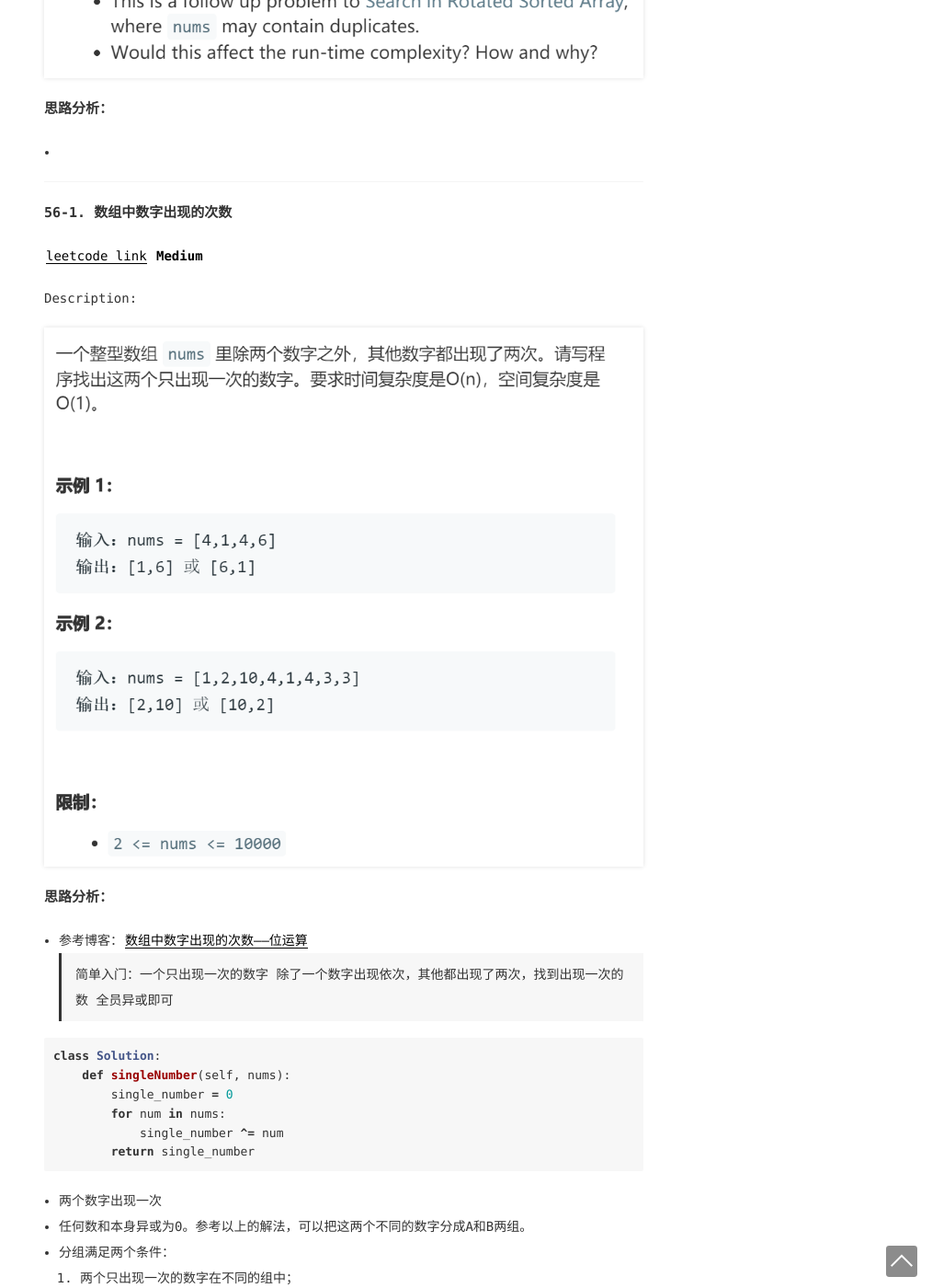
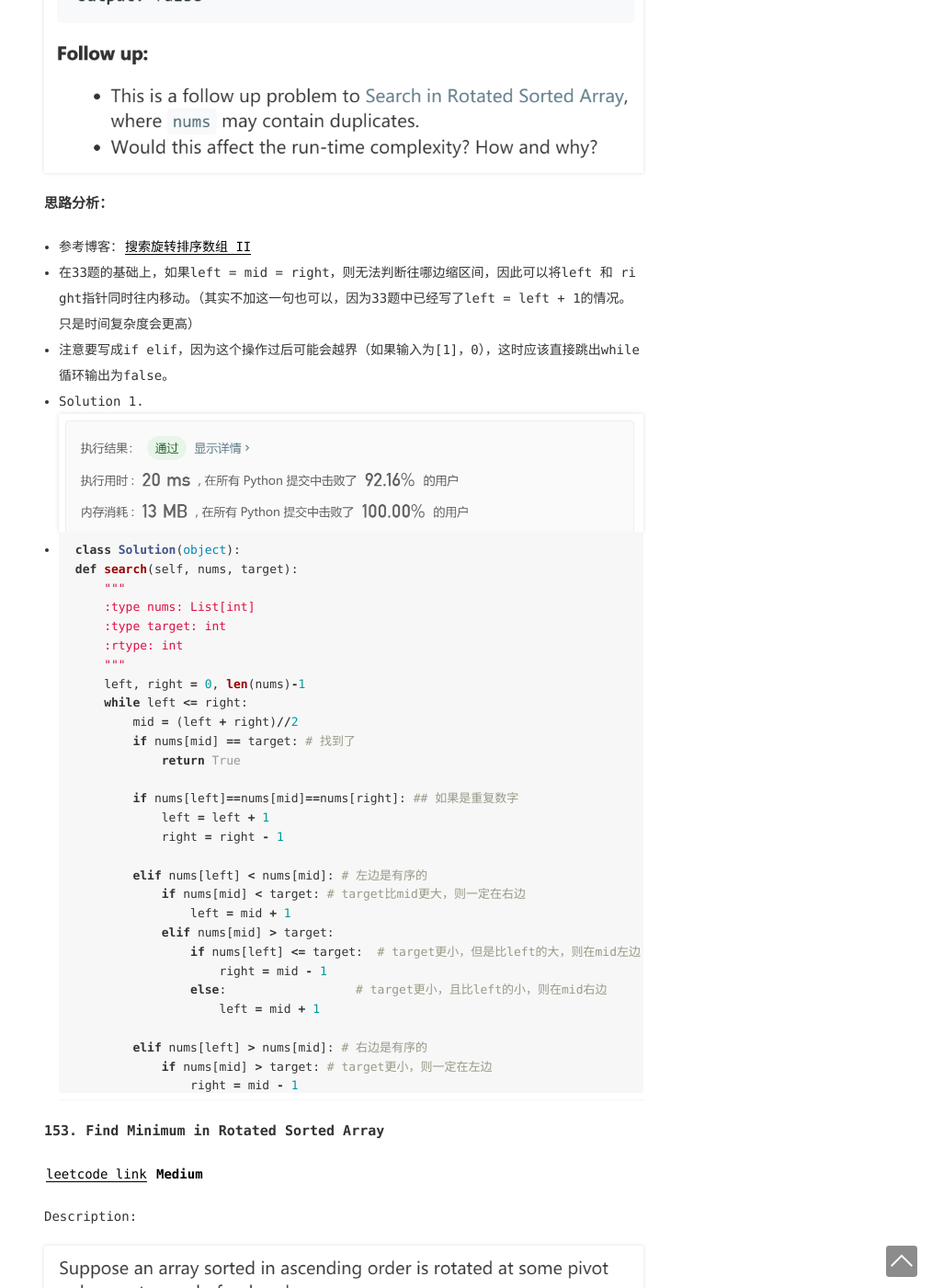
Before and after one commit to Yvonne0413/Yvonne0413.github.io, a Jekyll site: the page built from _posts/2020-04-25-Leetcode(1).md, in a window 1280 px wide and 1400 px high, scrolled down 8371 px. Shown: the whole window at 92% size, without its empty margins (266-1280 px from the left). Built offline with Jekyll 4.4.1, drawn with Linux system fonts in a browser that asks for light colours; formulas are drawn with MathJax 3; comment, search, counter and statistics services are not loaded; some of the changed text lies outside the part shown.

Commit message:
leetcode 81 152

````diff
--- a/_posts/2020-04-25-Leetcode(1).md
+++ b/_posts/2020-04-25-Leetcode(1).md
@@ -18,12 +18,13 @@ categories: [leetcode]
 ---
 
 <h3 id="1">链表</h3>
- 23. [Merge k Sorted Lists](#1.23) **Hard**
+ - [23 Merge k Sorted Lists](#1.23) **Hard**
 
 <h3 id="2">数组</h3>
- 33. [Search in Rotated Sorted Array](#2.33) **Medium**
- 81. [Search in Rotated Sorted Array II](#2.81) **Medium**
- 56. 1 [数组中数字出现的次数](#2.561) **Medium**
+ - [33 Search in Rotated Sorted Array](#2.33) **Medium**
+ - [81 Search in Rotated Sorted Array II](#2.81) **Medium**
+ - [153 Find Minimum in Rotated SOrted Array](#2.153) **Medium**
+ - [56-1 数组中数字出现的次数](#2.561) **Medium**
 ---
 <h4 id="1.23">23. Merge k Sorted Lists</h4>
 [leetcode link](https://leetcode-cn.com/problems/merge-k-sorted-lists/) **Hard**
@@ -244,9 +245,12 @@ Description:
                 left = left + 1
         return -1
     ```
-    同类型题目：[81. Search in Rotated Sorted Array II](#2.81) **Medium**
+    同类型题目：
+    - [81. Search in Rotated Sorted Array II](#2.81) **Medium**
+    - [153 Find Minimum in Rotated SOrted Array](#2.153) **Medium**
+
 ---
-<h4 id="2.81">Search in Rotated Sorted Array II</h4>
+<h4 id="2.81"> 81. Search in Rotated Sorted Array II</h4>
 [leetcode link](https://leetcode-cn.com/problems/search-in-rotated-sorted-array-ii/) **Medium**
 
 Description:
@@ -254,8 +258,108 @@ Description:
 ![leetcode 81](./leetcode/81.png)
 
 #### 思路分析：
- -
+ - 参考博客：[搜索旋转排序数组 II](https://leetcode-cn.com/problems/search-in-rotated-sorted-array-ii/solution/zai-javazhong-ji-bai-liao-100de-yong-hu-by-reedfan/)
+ - 在33题的基础上，如果left = mid = right，则无法判断往哪边缩区间，因此可以将left 和 right指针同时往内移动。（其实不加这一句也可以，因为33题中已经写了left = left + 1的情况。只是时间复杂度会更高）
+ - 注意要写成if elif，因为这个操作过后可能会越界（如果输入为[1]，0），这时应该直接跳出while循环输出为false。
 
+ - Solution 1.
+ - ![leetcode 81s1](./leetcode/81s1.png)
+ ```python
+ class Solution(object):
+    def search(self, nums, target):
+        """
+        :type nums: List[int]
+        :type target: int
+        :rtype: int
+        """
+        left, right = 0, len(nums)-1
+        while left <= right:
+            mid = (left + right)//2
+            if nums[mid] == target: # 找到了
+                return True
+
+            if nums[left]==nums[mid]==nums[right]: ## 如果是重复数字
+                left = left + 1
+                right = right - 1
+
+            elif nums[left] < nums[mid]: # 左边是有序的
+                if nums[mid] < target: # target比mid更大，则一定在右边
+                    left = mid + 1
+                elif nums[mid] > target:
+                    if nums[left] <= target:  # target更小，但是比left的大，则在mid左边
+                        right = mid - 1
+                    else:                  # target更小，且比left的小，则在mid右边
+                        left = mid + 1
+
+            elif nums[left] > nums[mid]: # 右边是有序的
+                if nums[mid] > target: # target更小，则一定在左边
+                    right = mid - 1
+                else:
+                    if nums[left] <= target: # target更大，且比left的大，则在左边头部
+                        right = mid - 1
+                    else:                   # target更大，但是没有left大，mid右半部
+                        left = mid + 1
+            else:  # mid = left, 且无重复，则说明两个指针指向同一个元素了。则真正的target一定是在右边，因为left已经是最左边的元素了。
+                left = left + 1
+        return False
+ ```
+---
+<h4 id="2.153">153. Find Minimum in Rotated Sorted Array</h4>
+[leetcode link](https://leetcode-cn.com/problems/find-minimum-in-rotated-sorted-array/) **Medium**
+
+Description:
+
+![leetcode 153](./leetcode/153.png)
+
+#### 思路分析：
+ - 参考博客：[
+寻找旋转排列数组中的最小值](https://leetcode-cn.com/problems/find-minimum-in-rotated-sorted-array/solution/xun-zhao-xuan-zhuan-pai-lie-shu-zu-zhong-de-zui-xi/)
+ - ![leetcode 153d1](./leetcode/153d1.png)
+
+ - Solution 1:
+ - ![leetcode 153s1](./leetcode/153s1.png)
+ ```python
+ class Solution(object):
+    def findMin(self, nums):
+        """
+        :type nums: List[int]
+        :rtype: int
+        """
+        # If the list has just one element then return that element.
+        if len(nums) == 1:
+            return nums[0]
+
+        # left pointer
+        left = 0
+        # right pointer
+        right = len(nums) - 1
+
+        # if the last element is greater than the first element then there is no rotation.
+        # e.g. 1 < 2 < 3 < 4 < 5 < 7. Already sorted array.
+        # Hence the smallest element is first element. A[0]
+        if nums[right] > nums[0]:
+            return nums[0]
+
+        # Binary search way
+        while right >= left:
+            # Find the mid element
+            mid = left + (right - left) / 2
+            # if the mid element is greater than its next element then mid+1 element is the smallest
+            # This point would be the point of change. From higher to lower value.
+            if nums[mid] > nums[mid + 1]:
+                return nums[mid + 1]
+            # if the mid element is lesser than its previous element then mid element is the smallest
+            if nums[mid - 1] > nums[mid]:
+                return nums[mid]
+
+            # if the mid elements value is greater than the 0th element this means
+            # the least value is still somewhere to the right as we are still dealing with elements greater than nums[0]
+            if nums[mid] > nums[0]:
+                left = mid + 1
+            # if nums[0] is greater than the mid value then this means the smallest value is somewhere to the left
+            else:
+                right = mid - 1
+ ```
 ---
 <h4 id="2.561">56-1. 数组中数字出现的次数</h4>
 [leetcode link](https://leetcode-cn.com/problems/shu-zu-zhong-shu-zi-chu-xian-de-ci-shu-lcof/) **Medium**
@@ -263,6 +367,7 @@ Description:
 Description:
 
 ![leetcode 56-1](./leetcode/56-1.png)
+
 
 #### 思路分析：
 - 参考博客：[数组中数字出现的次数——位运算](https://leetcode-cn.com/problems/shu-zu-zhong-shu-zi-chu-xian-de-ci-shu-lcof/solution/shu-zu-zhong-shu-zi-chu-xian-de-ci-shu-by-leetcode/)
````
Also changed, not shown: posts/2020/04/25/leetcode/153.png (added), posts/2020/04/25/leetcode/153d1.png (added), posts/2020/04/25/leetcode/153s1.png (added), posts/2020/04/25/leetcode/81s1.png (added).
